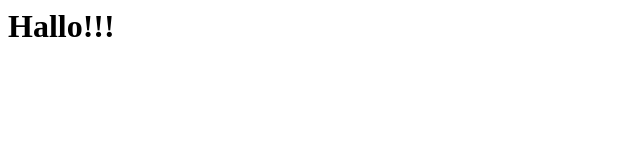
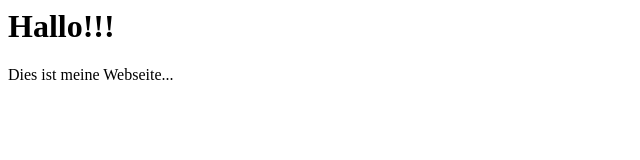
Before and after one commit to SeverinPue/SeverinPue, a plain HTML site: page index.html in a window 1280 px wide. Shown: the whole page, without its empty margins (0-640 px from the left). Drawn offline with Linux system fonts and the light colour scheme.

Commit message:
Update index.html

```diff
--- a/index.html
+++ b/index.html
@@ -1 +1,3 @@
 <h1>Hallo!!!</h1>
+
+<p>Dies ist meine Webseite...<p>
```
